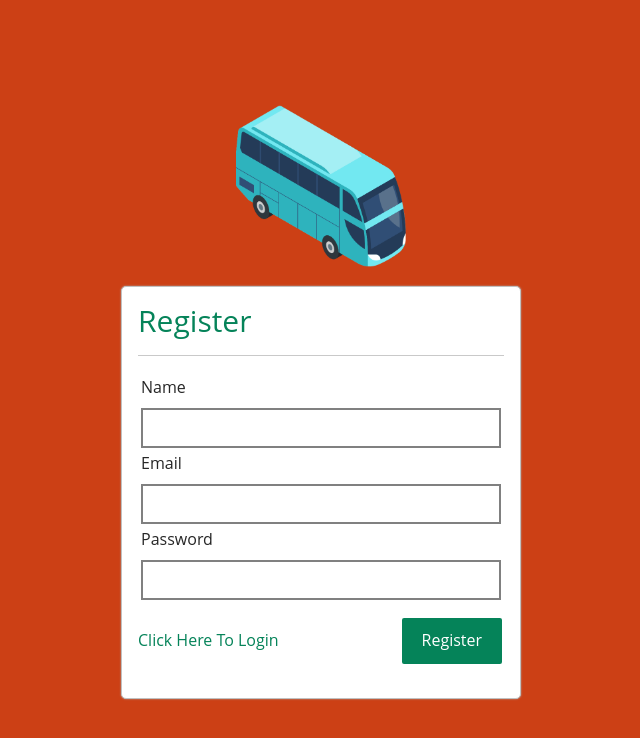
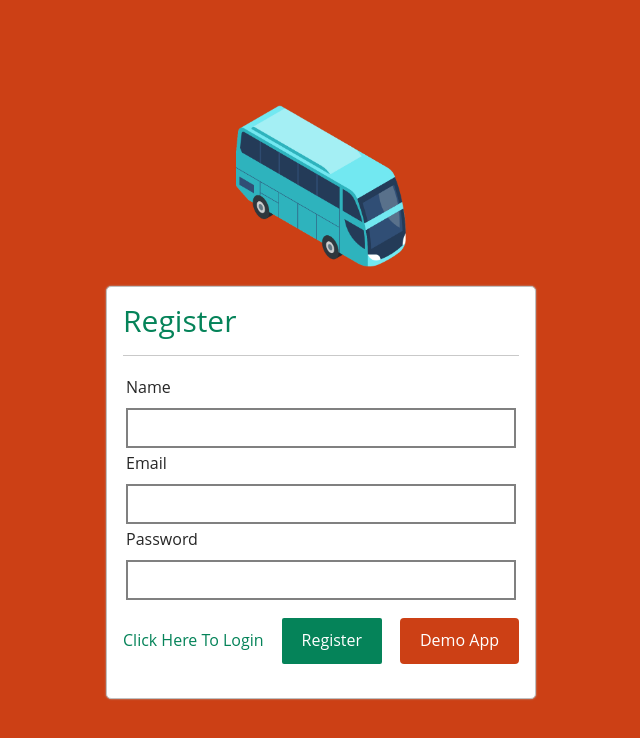
Before and after one commit to altafsayeed/bus-ticketing-app, a React (Create React App) app in the folder client/: page /register in a window 1280 px wide. Shown: the top 738 px of the page, without its empty margins (319-959 px from the left). Built offline with nearby package versions, Linux system fonts and the light colour scheme.

Commit message:
added demo mode

```diff
--- a/client/src/pages/Login.js
+++ b/client/src/pages/Login.js
@@ -46,6 +46,18 @@ function Login() {
             <button className="primary-btn" type="submit">
               Login
             </button>
+            <button
+              type="button"
+              className="secondary-btn"
+              onClick={() => {
+                onFinish({
+                  email: "testuser@email.com",
+                  password: "lightsquirrel978",
+                });
+              }}
+            >
+              Demo App
+            </button>
           </div>
         </Form>
       </div>
--- a/client/src/pages/Register.js
+++ b/client/src/pages/Register.js
@@ -5,6 +5,7 @@ import axios from "axios";
 import { useDispatch } from "react-redux";
 import { HideLoading, ShowLoading } from "../redux/alertsSlice";
 import "../resources/auth.css";
+import Login from "./Login";
 
 function Register() {
   const navigate = useNavigate();
@@ -17,6 +18,24 @@ function Register() {
       if (response.data.success) {
         message.success(response.data.message);
         navigate("/login");
+      } else {
+        message.error(response.data.message);
+      }
+    } catch (error) {
+      dispatch(HideLoading());
+      message.error(error.message);
+    }
+  };
+
+  const onFinishDemo = async (values) => {
+    try {
+      dispatch(ShowLoading());
+      const response = await axios.post("/api/users/login", values);
+      dispatch(HideLoading());
+      if (response.data.success) {
+        message.success(response.data.message);
+        localStorage.setItem("token", response.data.data);
+        navigate("/");
       } else {
         message.error(response.data.message);
       }
@@ -48,11 +67,24 @@ function Register() {
             <button className="primary-btn" type="submit">
               Register
             </button>
+            <button
+              type="button"
+              className="secondary-btn"
+              onClick={() => {
+                onFinishDemo({
+                  email: "testuser@email.com",
+                  password: "lightsquirrel978",
+                });
+              }}
+            >
+              Demo App
+            </button>
           </div>
         </Form>
       </div>
     </div>
   );
 }
+// }
 
 export default Register;
--- a/client/src/resources/global.css
+++ b/client/src/resources/global.css
@@ -5,7 +5,7 @@
 }
 
 .w-400 {
-  width: 400px;
+  width: 430px;
 }
 
 /* inputs */
```
